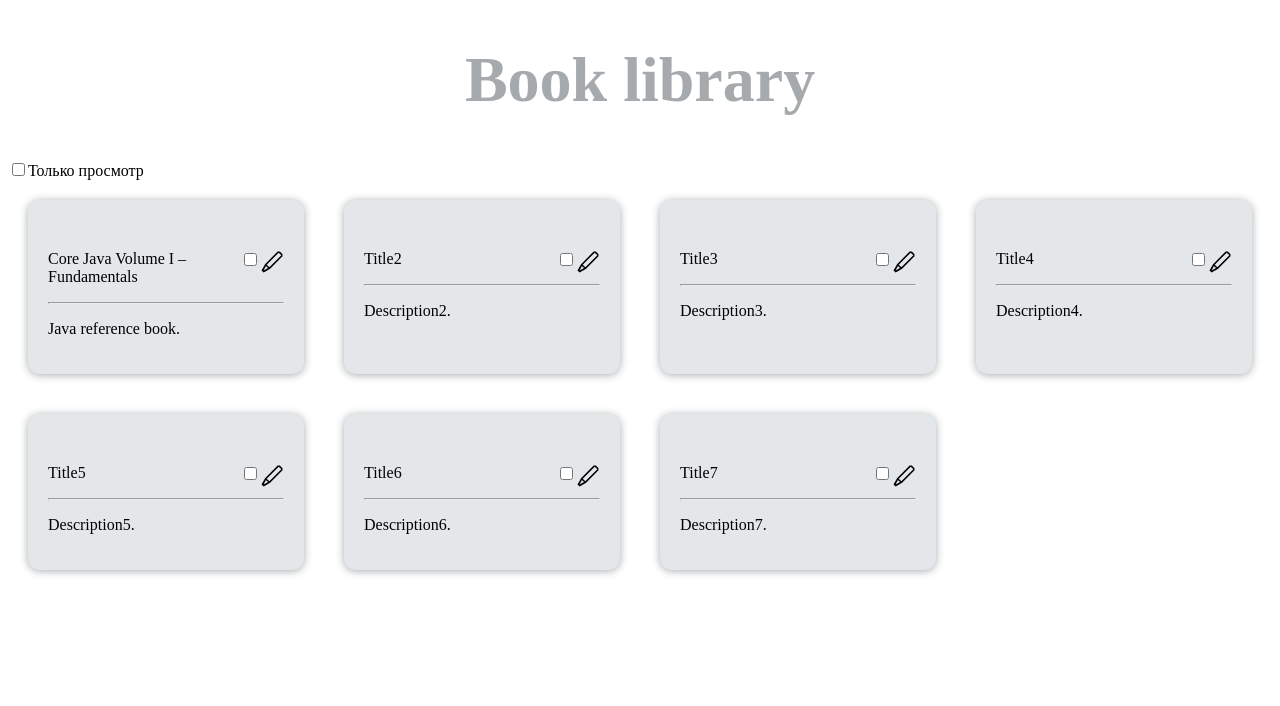
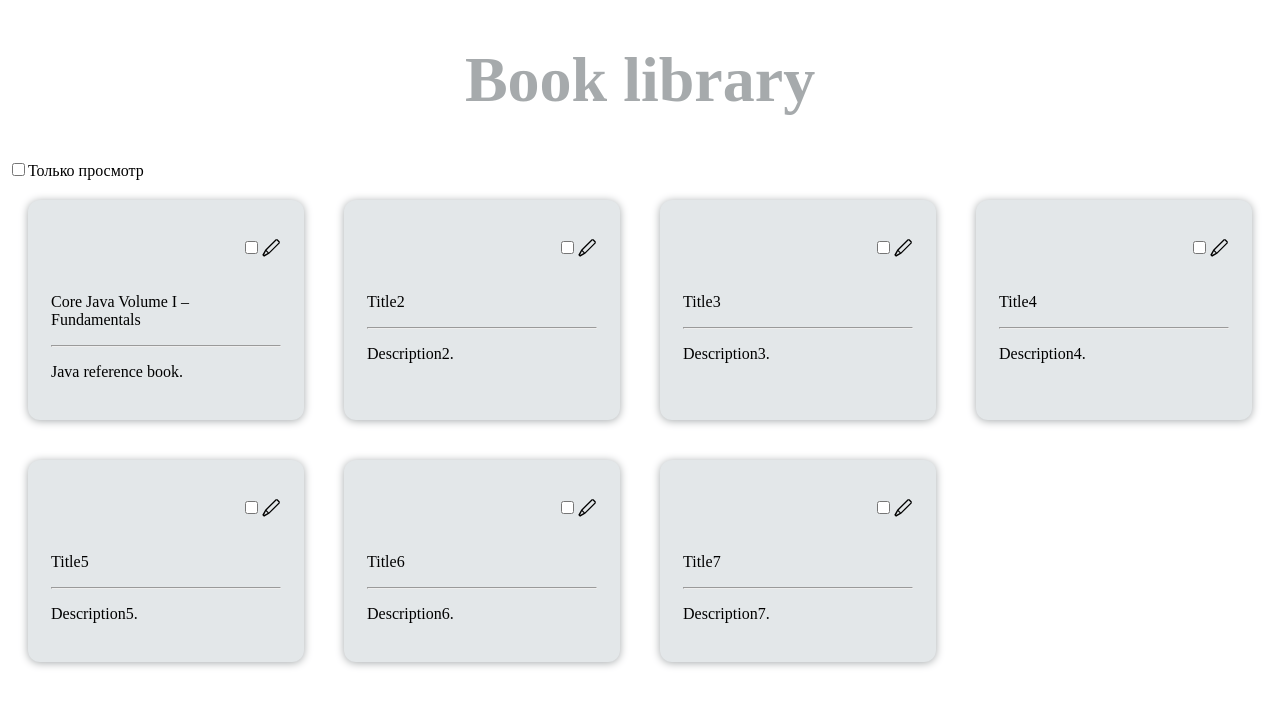
Before and after one commit to VolhaBond/vbondarava-react, a React (Create React App) app: page / in a window 1280 px wide. Shown: the top 706 px of the page. Built offline with nearby package versions, Linux system fonts and the light colour scheme.

Commit message:
React - Task4-1

```diff
--- a/package.json
+++ b/package.json
@@ -6,11 +6,14 @@
     "@testing-library/jest-dom": "^5.16.2",
     "@testing-library/react": "^12.1.3",
     "@testing-library/user-event": "^13.5.0",
+    "ag-grid-community": "^27.1.0",
+    "ag-grid-react": "^27.1.0",
     "classnames": "^2.3.1",
     "react": "^17.0.2",
     "react-dom": "^17.0.2",
     "react-icons": "^4.3.1",
     "react-scripts": "5.0.0",
+    "styled-components": "^5.3.5",
     "web-vitals": "^2.1.4"
   },
   "scripts": {
@@ -36,5 +39,8 @@
       "last 1 firefox version",
       "last 1 safari version"
     ]
+  },
+  "devDependencies": {
+    "eslint-plugin-react": "^7.29.4"
   }
 }
--- a/src/Card/Card.css
+++ b/src/Card/Card.css
@@ -9,3 +9,10 @@
     border: 1px dotted rgb(166, 170, 172);
     border-radius: 0;
 }
+td.tableHeader > div {
+    height: 0px;
+    font-size: 20px;
+}
+td.tableHeader {
+    height: 50px;
+}
--- a/src/Card/Card.js
+++ b/src/Card/Card.js
@@ -7,7 +7,7 @@ const classNames = require('classnames');
 
 const Card = props => {
 
-    const [updatedCard, setUpdatedCard] = useState({...props.card})
+    const [updatedCard, setUpdatedCard] = useState({ ...props.card })
 
     const [viewMode, setViewMode] = useState(true);
     const [checked, setChecked] = useState(false);
@@ -53,6 +53,9 @@ const Card = props => {
 
     return (
         <div className={cardClass}>
+            <table width="100%">
+                <tbody>
+                    <tr><td className="tableHeader">
                         <CardHeader
                             card={props.card}
                             viewMode={viewMode}
@@ -63,12 +66,17 @@ const Card = props => {
                             onClose={cardCloseHandler}
                             onCheck={setCheckedHandler}
                         />
+                    </td></tr>
+                    <tr><td>
                         <CardBody
                             card={props.card}
                             updatedCard={updatedCard}
                             viewMode={viewMode}
                             onChange={handleObjChange}
                         />
+                    </td></tr>
+                </tbody>
+            </table>
         </div>
     );
 }
--- a/src/Card/CardBody.js
+++ b/src/Card/CardBody.js
@@ -18,11 +18,12 @@ const CardBody = props => {
                 </div>
                 :
                 <div>
-                    <input type="text" updatedproperty="title" className="inputTextBox" value={props.updatedCard.title} onChange={handleObjChange} />
+                    <p><input type="text" updatedproperty="title" className="inputTextBox" value={props.updatedCard.title} onChange={handleObjChange} /></p>
                     <hr />
                     <p><input type="text" updatedproperty="description" className="inputTextBox" value={props.updatedCard.description} onChange={handleObjChange} /></p>
                 </div>
             }
+
         </div>
     );
 }
--- a/src/Card/CardCheckBox.css
+++ /dev/null
@@ -1,3 +0,0 @@
-#card_chkbox {
-    float:right;
-}
--- a/src/Card/CardCheckBox.js
+++ b/src/Card/CardCheckBox.js
@@ -1,11 +1,12 @@
-import './CardCheckBox.css';
+import styles from './CardCheckBox.module.css';
+
 
 const CardCheckBox = props => {
     const checkCardHandler = e => {
         props.onCheck(e.target.checked);
     }
 
-    return <input type="checkbox" id="card_chkbox" defaultChecked={props.checked} onClick={checkCardHandler} />
+    return <input type="checkbox" className={`${styles.card_chkbox} ${props.checked && styles.checked}`} defaultChecked={props.checked} onClick={checkCardHandler} />
 }
 
 export default CardCheckBox;
--- /dev/null
+++ b/src/Card/CardCheckBox.module.css
@@ -0,0 +1,7 @@
+.card_chkbox {
+    float:right;
+}
+
+.card_chkbox.checked {
+    box-shadow: 0 0 0 0.1rem white;
+}
--- a/src/Card/CardHeader.js
+++ b/src/Card/CardHeader.js
@@ -25,9 +25,9 @@ const CardHeader = props => {
 
     const header = () => {
         const checkBoxContent = (<div>
-            <h2>
+
             <CardCheckBox checked={props.checked} onCheck={cardCheckHandler} />
-            </h2>
+
         </div>);
 
         if (props.viewModeOnly) {
@@ -37,26 +37,19 @@ const CardHeader = props => {
         } else {
             if (props.viewMode) {
                 return <div>
-                    <h2>
                     <VscEdit className="icon" onClick={cardEditHandler} />
                     {checkBoxContent}
-                    </h2>
                 </div>
             }
-            return < div >
-                <h2>
-                    <div className="icon">
+            return <div className="icon">
                 <VscSave onClick={cardSaveChangesHandler} />
                 <VscClose onClick={cardCloseHandler} />
             </div>
-
-                </h2>
-            </div >
         }
     }
 
     return (
-        <div>
+        <div >
             {header()}
         </div>
     );
--- a/src/Card/CardList.css
+++ b/src/Card/CardList.css
@@ -2,4 +2,6 @@
     display: grid;
     grid-template-columns: repeat(auto-fit, minmax(300px, 1fr));
     column-gap: 0px;
+
+
   }
```
Also changed, not shown: 1 other file (tests, documents, lock files or other folders). Lines whose indentation alone changed are shown as unchanged.
